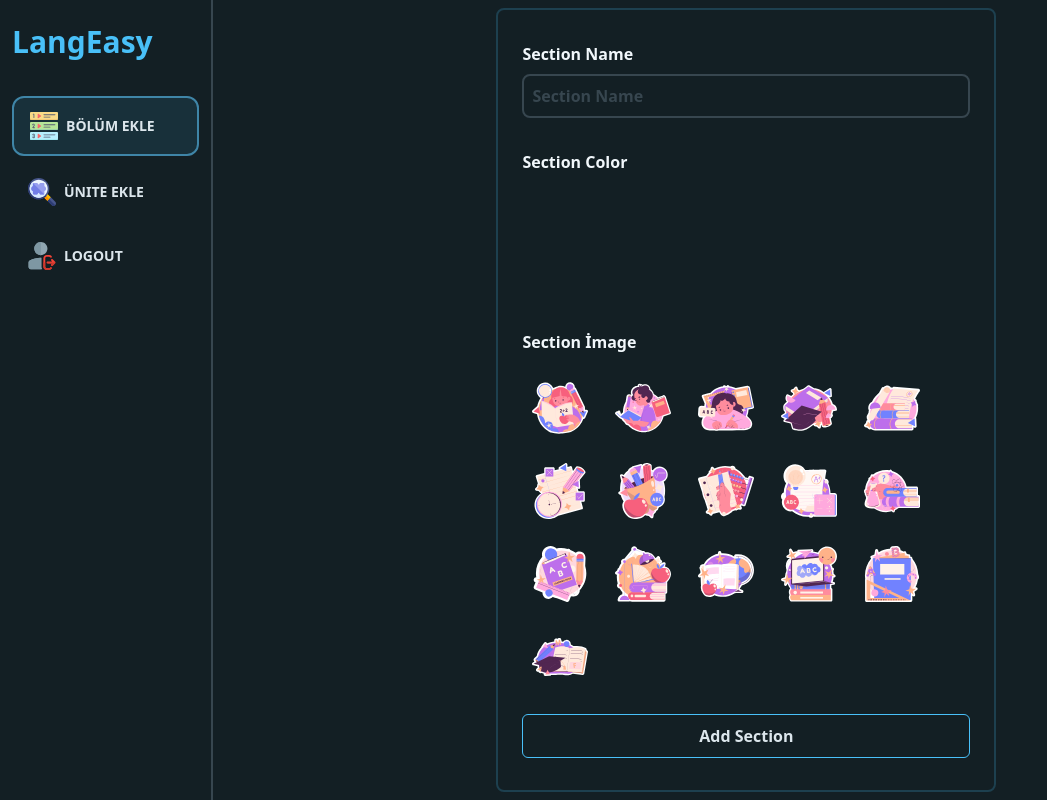
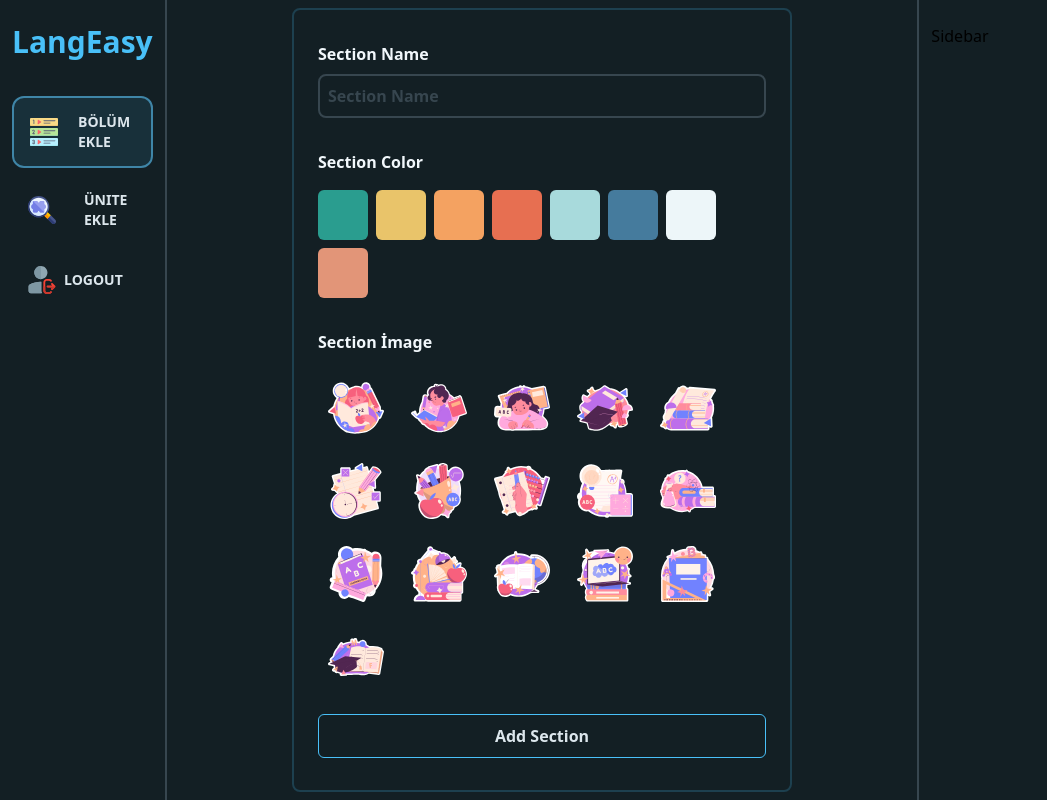
Before and after one commit to yazarOmer/language-learning-app, a React (Vite) app in the folder frontend/: page /admin/section in a window 1280 px wide. Shown: the whole page, without its empty margins (0-1047 px from the left). Built offline with nearby package versions, Linux system fonts and the light colour scheme; sample sign-in values are in the browser's storage.

Commit message:
feat: add sidebar

```diff
--- a/frontend/src/api/section/sectionApi.js
+++ b/frontend/src/api/section/sectionApi.js
@@ -14,6 +14,16 @@ const getAllSections = async () => {
     const response = await axios.get(API_URL + "all");
 
     if (response.data) {
+        localStorage.setItem("sections", JSON.stringify(response.data));
+
+        return response.data;
+    }
+};
+
+const getSection = async (id) => {
+    const response = await axios.get(API_URL + id);
+
+    if (response.data) {
         return response.data;
     }
 };
@@ -21,6 +31,7 @@ const getAllSections = async () => {
 const sectionApi = {
     createSection,
     getAllSections,
+    getSection,
 };
 
 export default sectionApi;
--- a/frontend/src/components/Header.jsx
+++ b/frontend/src/components/Header.jsx
@@ -10,7 +10,7 @@ const Header = () => {
     const { user } = useSelector((state) => state.auth);
 
     const userMenu = [
-        { title: "Öğren", logo: "/navMenu/home.svg", to: "/learn", id: 1 },
+        { title: "Öğren", logo: "/navMenu/home.svg", to: "/sections", id: 1 },
         {
             title: "Alıştırma Yap",
             logo: "/navMenu/fitness.svg",
@@ -65,11 +65,15 @@ const Header = () => {
                         to={item.to}
                         className={({ isActive }) =>
                             isActive
-                                ? "border-2 border-active-border flex items-center gap-2 w-full py-3.5 bg-light-blue/10 hover:bg-dark-bg-hover uppercase rounded-xl px-4 font-bold text-dark-text-white  text-sm"
+                                ? "border-2 border-active-border flex items-center w-full py-3.5 bg-light-blue/10 hover:bg-dark-bg-hover uppercase rounded-xl px-4 font-bold text-dark-text-white  text-sm"
                                 : "border-none w-full py-3.5 bg-transparent flex items-center gap-2 hover:bg-dark-bg-hover uppercase rounded-xl px-4 font-bold text-dark-text-white  text-sm"
                         }
                     >
-                        <img src={item.logo} className="w-7 h-7" alt="logo" />
+                        <img
+                            src={item.logo}
+                            className="w-7 h-7 mr-5"
+                            alt="logo"
+                        />
                         {item.title}
                     </NavLink>
                 ))}
--- a/frontend/src/components/PrivateRoute.jsx
+++ b/frontend/src/components/PrivateRoute.jsx
@@ -1,6 +1,7 @@
 import { Navigate, Outlet } from "react-router-dom";
 import { useSelector } from "react-redux";
 import Header from "./Header";
+import Sidebar from "./Sidebar";
 
 const PrivateRoute = () => {
     const { user } = useSelector((state) => state.auth);
@@ -8,6 +9,7 @@ const PrivateRoute = () => {
         <div className="flex">
             <Header />
             <Outlet />
+            <Sidebar />
         </div>
     ) : (
         <Navigate to="/login" replace />
--- a/frontend/src/components/SectionCard.jsx
+++ b/frontend/src/components/SectionCard.jsx
@@ -1,17 +1,14 @@
 import React from "react";
 import { useDispatch } from "react-redux";
 import { useNavigate } from "react-router-dom";
-import {
-    setSelectedSection,
-    resetSection,
-} from "../features/section/sectionSlice.js";
+import { getSection, resetSection } from "../features/section/sectionSlice.js";
 
 const SectionCard = ({ section, index }) => {
     const dispatch = useDispatch();
     const navigate = useNavigate();
 
     const handleButton = (id) => {
-        dispatch(setSelectedSection(id));
+        dispatch(getSection(id));
         navigate("/learn");
     };
 
--- /dev/null
+++ b/frontend/src/components/Sidebar.jsx
@@ -0,0 +1,11 @@
+import React from "react";
+
+const Sidebar = () => {
+    return (
+        <div className="w-[600px] h-screen ml-auto border-l-2 py-6 px-3 border-dark-border">
+            Sidebar
+        </div>
+    );
+};
+
+export default Sidebar;
--- a/frontend/src/features/section/sectionSlice.js
+++ b/frontend/src/features/section/sectionSlice.js
@@ -1,9 +1,11 @@
 import { createSlice, createAsyncThunk } from "@reduxjs/toolkit";
 import sectionApi from "../../api/section/sectionApi";
 
+const sections = JSON.parse(localStorage.getItem("sections"));
+
 const initialState = {
     sections: [],
-    selectedSection: null,
+    selectedSection: sections ? sections[0] : null,
     isError: false,
     isSuccess: false,
     isLoading: false,
@@ -46,6 +48,24 @@ export const getAllSections = createAsyncThunk(
     }
 );
 
+export const getSection = createAsyncThunk(
+    "section/getSection",
+    async (id, thunkAPI) => {
+        try {
+            return await sectionApi.getSection(id);
+        } catch (error) {
+            const message =
+                (error.response &&
+                    error.response.data &&
+                    error.response.data.message) ||
+                error.message ||
+                error.toString();
+
+            return thunkAPI.rejectWithValue(message);
+        }
+    }
+);
+
 export const sectionSlice = createSlice({
     name: "section",
     initialState,
@@ -55,9 +75,6 @@ export const sectionSlice = createSlice({
             state.isLoading = false;
             state.isSuccess = false;
             state.message = "";
-        },
-        setSelectedSection: (state, action) => {
-            state.selectedSection = action.payload;
         },
     },
     extraReducers: (builder) => {
@@ -86,9 +103,22 @@ export const sectionSlice = createSlice({
                 state.isLoading = false;
                 state.isError = true;
                 state.message = action.payload;
+            })
+            .addCase(getSection.pending, (state) => {
+                state.isLoading = true;
+            })
+            .addCase(getSection.fulfilled, (state, action) => {
+                state.isLoading = false;
+                state.isSuccess = true;
+                state.selectedSection = action.payload;
+            })
+            .addCase(getSection.rejected, (state, action) => {
+                state.isLoading = false;
+                state.isError = true;
+                state.message = action.payload;
             });
     },
 });
 
-export const { resetSection, setSelectedSection } = sectionSlice.actions;
+export const { resetSection } = sectionSlice.actions;
 export default sectionSlice.reducer;
--- a/frontend/src/pages/Learn.jsx
+++ b/frontend/src/pages/Learn.jsx
@@ -22,7 +22,7 @@ const Learn = () => {
         return <Loading />;
     }
 
-    return <div className="text-dark-text-white">{selectedSection}</div>;
+    return <div className="text-dark-text-white">{selectedSection?.name}</div>;
 };
 
 export default Learn;
--- a/frontend/src/pages/Sections.jsx
+++ b/frontend/src/pages/Sections.jsx
@@ -32,9 +32,9 @@ const Sections = () => {
         fetchSections();
     }, []);
     return (
-        <div className="w-[60%] mx-auto mt-5 flex flex-col gap-3">
+        <div className="w-[10%] mx-auto mt-5 flex flex-col gap-3">
             {sections.map((section, i) => (
-                <SectionCard section={section} index={i} />
+                <SectionCard key={i} section={section} index={i} />
             ))}
         </div>
     );
--- a/frontend/tailwind.config.js
+++ b/frontend/tailwind.config.js
@@ -14,5 +14,15 @@ export default {
             },
         },
     },
+    safelist: [
+        "bg-[#2a9d8f]",
+        "bg-[#e9c46a]",
+        "bg-[#f4a261]",
+        "bg-[#e76f51]",
+        "bg-[#a8dadc]",
+        "bg-[#457b9d]",
+        "bg-[#edf6f9]",
+        "bg-[#e29578]",
+    ],
     plugins: [],
 };
```
